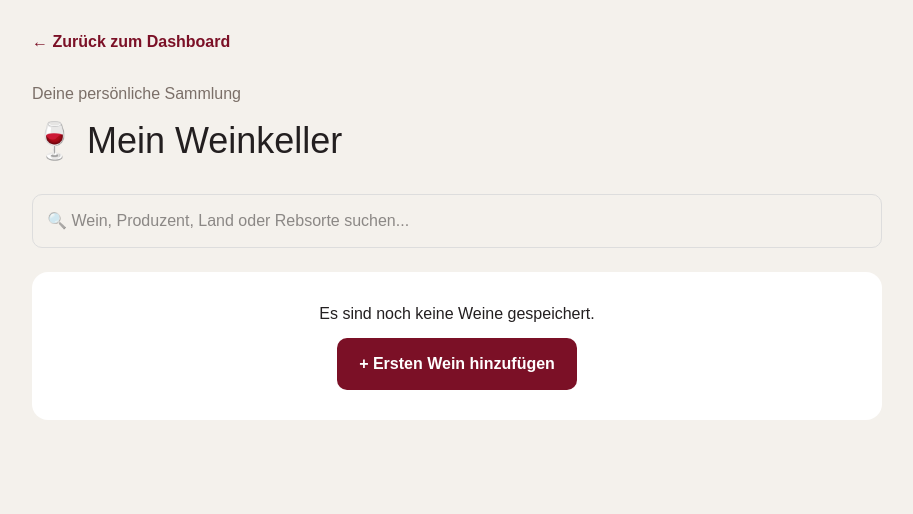
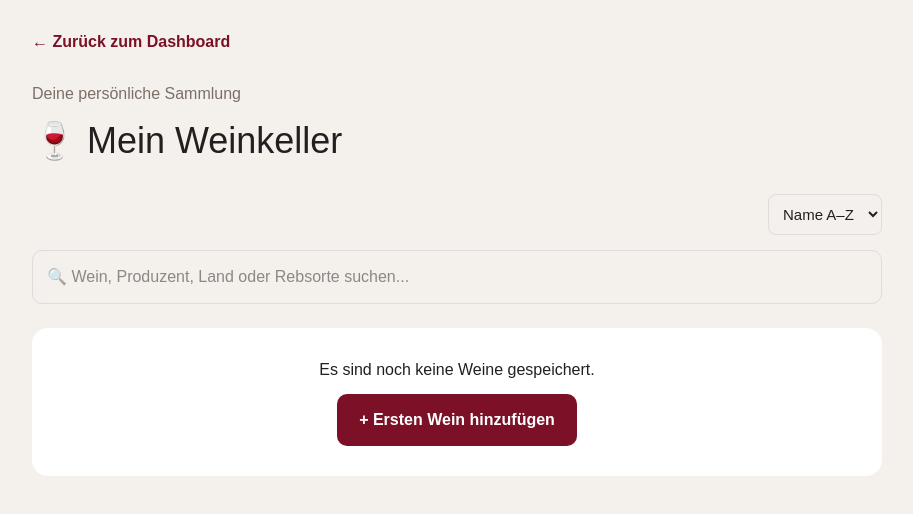
Before and after one commit to maprinz76-ctrl/winecellar-ai, a Next.js app: page /weinkeller in a window 1280 px wide. Shown: the top 514 px of the page, without its empty margins (183-1096 px from the left). Built offline with nearby package versions, Linux system fonts and the light colour scheme.

Commit message:
Version 0.6 abgeschlossen (Sortierung und Bilder)

```diff
--- a/app/weinkeller/page.tsx
+++ b/app/weinkeller/page.tsx
@@ -21,6 +21,7 @@ type Wein = {
 export default function Weinkeller() {
   const [weine, setWeine] = useState<Wein[]>([]);
 const [suche, setSuche] = useState("");
+const [sortierung, setSortierung] = useState("name");
   useEffect(() => {
 
         const daten = localStorage.getItem("weine");
@@ -29,7 +30,8 @@ const [suche, setSuche] = useState("");
       setWeine(JSON.parse(daten));
     }
   }, []);
-const gefilterteWeine = weine.filter((wein: Wein) => {
+const gefilterteWeine = weine
+  .filter((wein: Wein) => {
     const text = `
       ${wein.produzent}
       ${wein.weinname}
@@ -40,6 +42,30 @@ const gefilterteWeine = weine.filter((wein: Wein) => {
     `.toLowerCase();
 
     return text.includes(suche.toLowerCase());
+  })
+  .sort((a, b) => {
+    switch (sortierung) {
+      case "name":
+        return a.weinname.localeCompare(b.weinname);
+
+      case "produzent":
+        return a.produzent.localeCompare(b.produzent);
+
+      case "bewertung":
+        return b.bewertung - a.bewertung;
+
+      case "preisAuf":
+        return a.preis - b.preis;
+
+      case "preisAb":
+        return b.preis - a.preis;
+
+      case "jahrgang":
+        return Number(b.jahrgang) - Number(a.jahrgang);
+
+      default:
+        return 0;
+    }
   });
 function bestandAendern(id: number, veraenderung: number) {
   const neueListe = weine.map((wein) => {
@@ -132,6 +158,31 @@ function bewertungAendern(id: number, sterne: number) {
           >
             🍷 Mein Weinkeller
           </h1>
+        </div>
+        <div
+  style={{
+    marginBottom: "15px",
+    display: "flex",
+    justifyContent: "flex-end",
+  }}
+>
+  <select
+    value={sortierung}
+    onChange={(e) => setSortierung(e.target.value)}
+    style={{
+      padding: "10px",
+      borderRadius: "8px",
+      border: "1px solid #ddd",
+      fontSize: "15px",
+    }}
+  >
+    <option value="name">Name A–Z</option>
+    <option value="produzent">Produzent</option>
+    <option value="bewertung">Bewertung</option>
+    <option value="preisAuf">Preis ↑</option>
+    <option value="preisAb">Preis ↓</option>
+    <option value="jahrgang">Jahrgang</option>
+  </select>
 </div>
 <input
   type="text"
```
Lines whose indentation alone changed are shown as unchanged.
